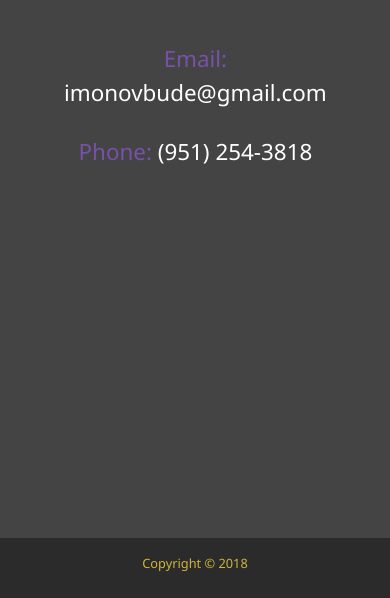
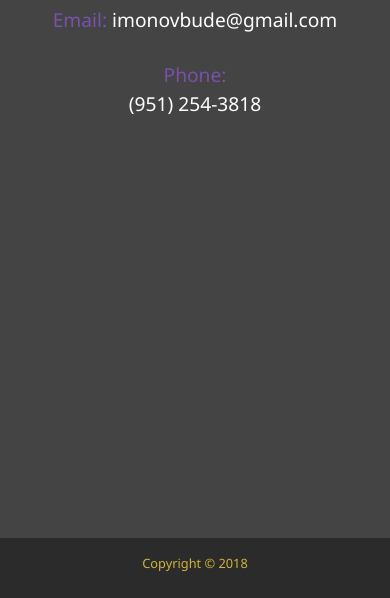
Before and after one commit to imon3/ioportfolio, a website: page dist/contact.html in a window 390 px wide. Shown: the part 246-844 px from the top of the page. Drawn offline with Linux system fonts and the light colour scheme.

Commit message:
fix font size and placement on all pages and menu

```diff
--- a/package.json
+++ b/package.json
@@ -3,12 +3,15 @@
   "version": "1.0.0",
   "description": "Web Portfolio Site",
   "main": "index.js",
+  "homepage": "https://imon3.github.io/ioportfolio",
   "scripts": {
-    "sass": "node-sass -w scss/ -o dist/css/ --recursive"
+    "sass": "node-sass -w scss/ -o dist/css/ --recursive",
+    "deploy": "gh-pages -d dist"
   },
   "author": "Imon Ovbude",
   "license": "MIT",
   "dependencies": {
+    "gh-pages": "^1.2.0",
     "node-sass": "^4.9.2"
   }
 }
--- a/scss/_mobile.scss
+++ b/scss/_mobile.scss
@@ -32,6 +32,10 @@
   }
 
   #work {
+    height: calc(100% - 60px);
+  }
+
+  main#about {
     height: calc(100% - 60px);
   }
 
@@ -93,7 +97,15 @@
   body {
     font-size: 0.8rem;
   }
-  main#home h1 {
+
+  main {
+    padding: 2rem;
+  }
+
+  main#home h1,
+  main#about h1,
+  main#work h1,
+  main#contact h1 {
     margin-top: 10vh;
     font-size: 2.5rem;
   }
@@ -101,4 +113,17 @@
   .projects {
     grid-template-columns: 1fr;
   }
+
+  .menu .menu-nav .nav-item .nav-link {
+    font-size: 1.3rem;
+  }
+
+  main#contact .boxes div {
+    font-size: 1.2rem;
+
+    #secd1,
+    #secd2 {
+      display: block;
+    }
+  }
 }
--- a/scss/main.scss
+++ b/scss/main.scss
@@ -1,5 +1,6 @@
 @import "config";
 @import "menu";
+@import "mobile";
 
 * {
   box-sizing: border-box;
```
Also changed, not shown: dist/contact.html, dist/css/main.css, 1 other file.
